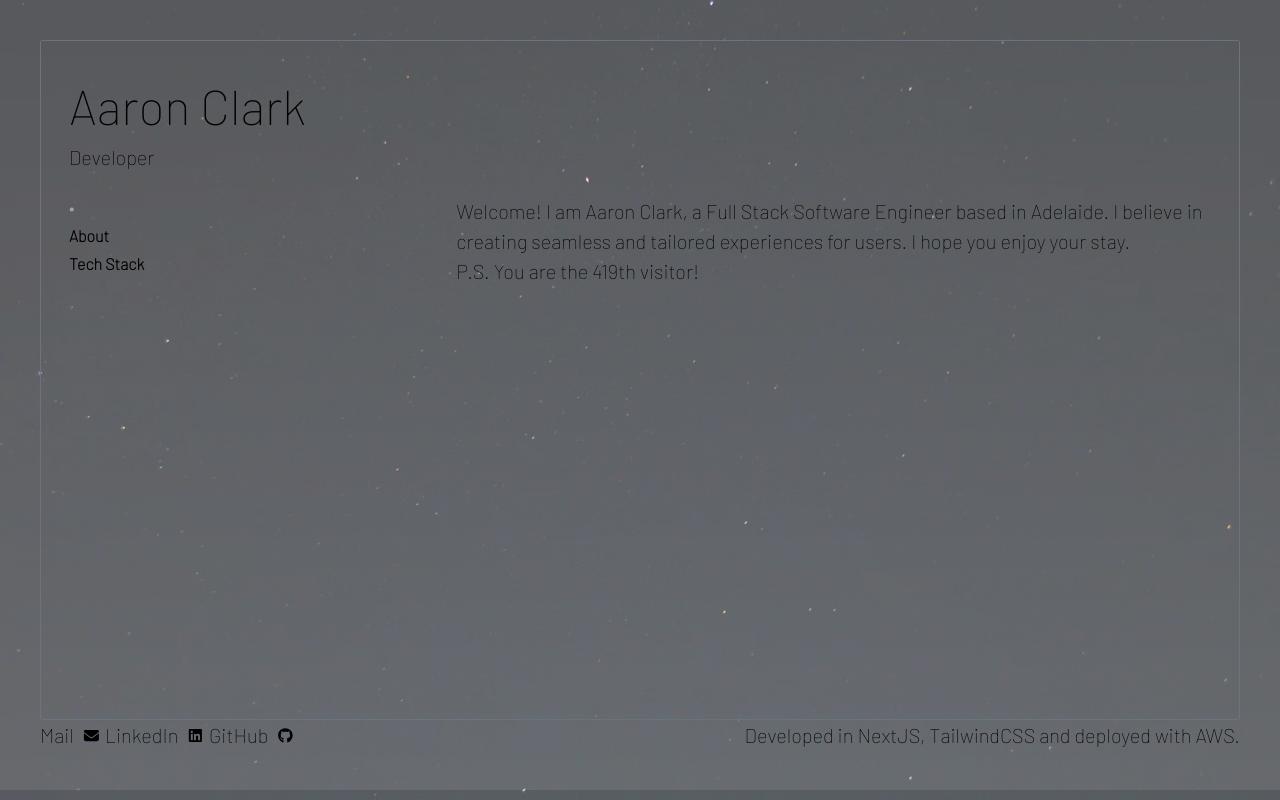
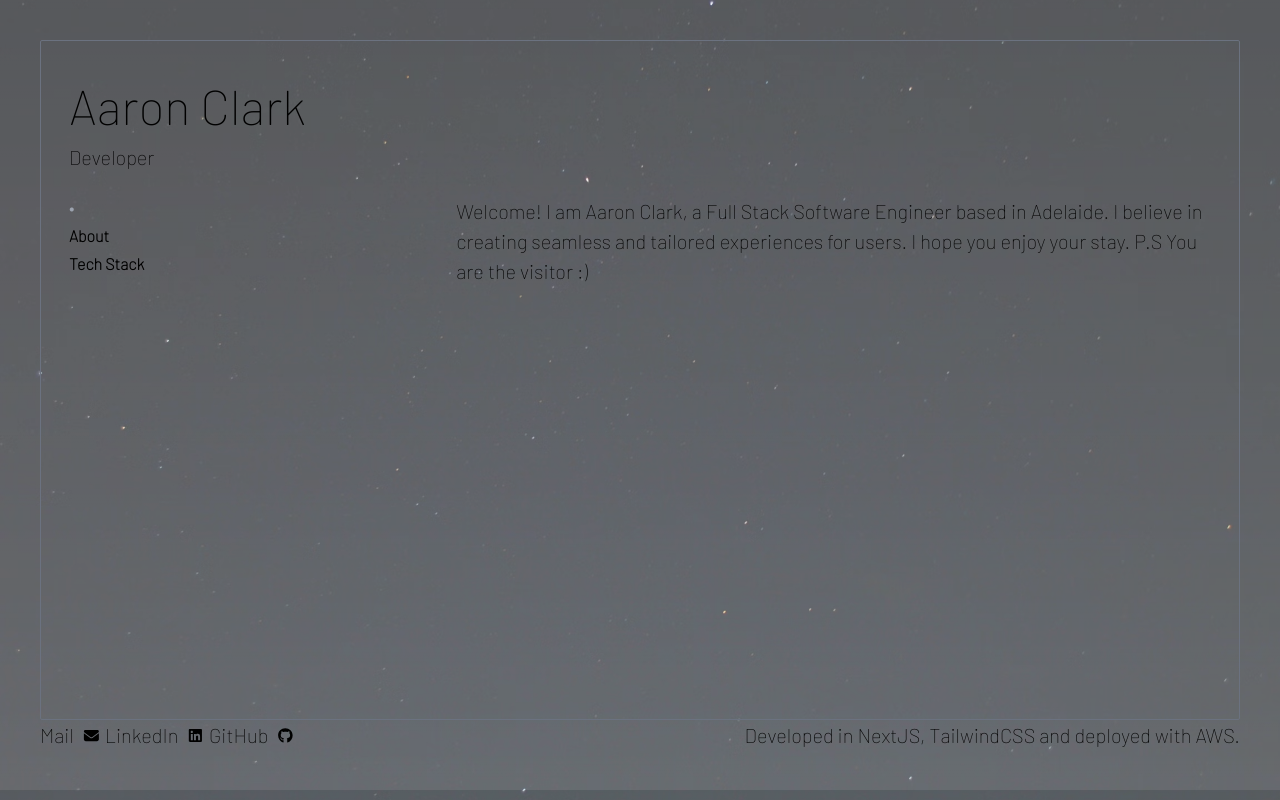
Before and after one commit to AaronC23/resume-cloud-aws, a Next.js app: page / in a window 1280 px wide. Built offline with nearby package versions, Linux system fonts and the light colour scheme; no server answers.

Commit message:
More fixes....

```diff
--- /dev/null
+++ b/app/about/loading.tsx
@@ -0,0 +1,3 @@
+export default function Loading() {
+  <div>Loading....</div>;
+}
--- a/app/components/experience.tsx
+++ b/app/components/experience.tsx
@@ -6,7 +6,7 @@ export interface Props {
   company?: string;
 }
 
-export default function Experience(props: Props) {
+export default async function Experience(props: Props) {
   return (
     <div className="pb-4 grid grid-cols-6 experience-font">
       <div className="col-span-2 md:cols-span-1">{props.date}</div>
--- /dev/null
+++ b/app/loading.tsx
@@ -0,0 +1,3 @@
+export default function Loading() {
+  <div>Loading....</div>;
+}
--- a/app/page.tsx
+++ b/app/page.tsx
@@ -1,23 +1,31 @@
 "use client";
 
+import { useEffect, useState } from "react";
 import moment from "moment";
-import { useEffect, useState } from "react";
 
 export default function Home() {
-  const [visitorCount, setVisitorCount] = useState<string>("");
+  const [loading, setLoading] = useState(true);
+  const [visitorCount, setVisitorCount] = useState("");
 
   useEffect(() => {
-    //TODO use api call :)
-    let count: string = moment.localeData().ordinal(419);
-    setVisitorCount("P.S. You are the " + count + " visitor!");
+    fetch(
+      "https://fbwbeen661.execute-api.ap-southeast-2.amazonaws.com/serverless_lambda_stage/updateCounter"
+    )
+      .then((response) => response.json())
+      .then((updatedCount) => {
+        let count: string = moment.localeData().ordinal(updatedCount.viewCount);
+        setLoading(false);
+        setVisitorCount(count);
+      });
   }, []);
+
   return (
     <div className="scrollable scrollbar-hide homepage subtext-font xl:text-xl 2xl:text-1.5xl">
       Welcome! I am Aaron Clark, a Full Stack Software Engineer based in
       Adelaide. I believe in creating seamless and tailored experiences for
-      users. I hope you enjoy your stay.
+      users. I hope you enjoy your stay. P.S You are the {visitorCount} visitor
+      :)
       <br />
-      {visitorCount}
     </div>
   );
 }
```
Also changed, not shown: 1 other file (tests, documents, lock files or other folders).
